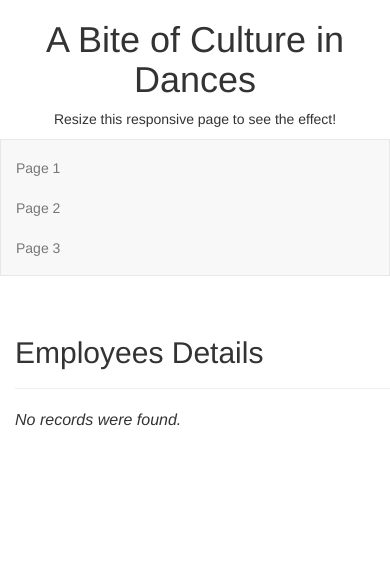
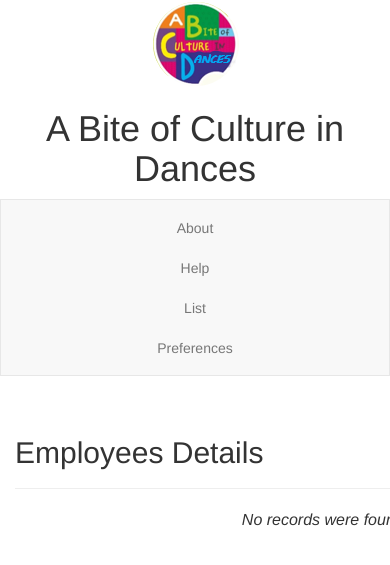
Before and after one commit to tarabudampati/cs321-abcd, a PHP site: page /list.php in a window 390 px wide; the page is wider, and only the part inside the window is pictured. Shown: the top 565 px of that part. Run offline with PHP 8.4, Linux system fonts and the light colour scheme; data that the repository does not hold is empty.

Commit message:
Adding image for abcd project

```diff
--- a/list.php
+++ b/list.php
@@ -26,15 +26,18 @@
 </head>
 <body>
 <div class="text-center">
-  <h1>A Bite of Culture in Dances</h1>
-  <p>Resize this responsive page to see the effect!</p>
+<div class="row">
+<div class="col-md-3"><a href="index.php" title="SILC Project ABCD"><img src="images/about_images/abcd_logo.png"></a></div>
+<div class="col-md-6" text-center><h1>A Bite of Culture in Dances</h1></div>
+<div class="col-md-3"></div>
 </div>
 <nav class="navbar navbar-default">
   <div class="container-fluid">
-    <ul class="nav navbar-nav navbar-right">
-      <li><a href="#">Page 1</a></li>
-      <li><a href="#">Page 2</a></li>
-      <li><a href="#">Page 3</a></li>
+    <ul class="nav navbar-nav navbar-right ">
+      <li><a href="about.php">About</a></li>
+      <li><a href="help.php">Help</a></li>
+      <li><a href="list.php">List</a></li>
+      <li><a href="preferences.php">Preferences</a></li>
     </ul>
   </div>
 </nav>
```
Also changed, not shown: images/about_images/abcd_logo.png (added).
